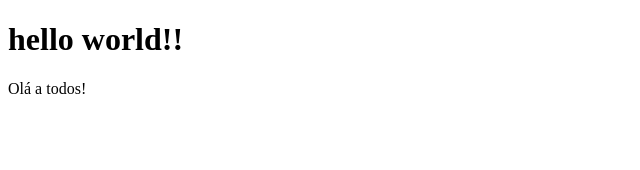
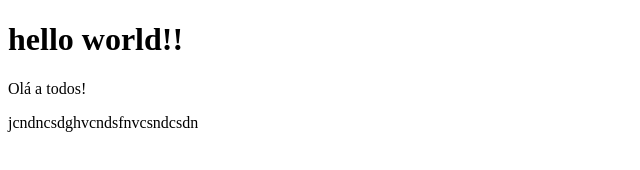
Before and after one commit to VictorAlvesk/projeto1, a plain HTML site: page projeto-01/index.html in a window 1280 px wide. Shown: the whole page, without its empty margins (0-640 px from the left). Drawn offline with Linux system fonts and the light colour scheme.

Commit message:
Adicionando paragrafo

```diff
--- a/projeto-01/index.html
+++ b/projeto-01/index.html
@@ -8,5 +8,6 @@
 <body>
     <h1>hello world!!</h1>
     <p>Olá a todos!</p>
+    <p>jcndncsdghvcndsfnvcsndcsdn</p>
 </body>
 </html>
```
